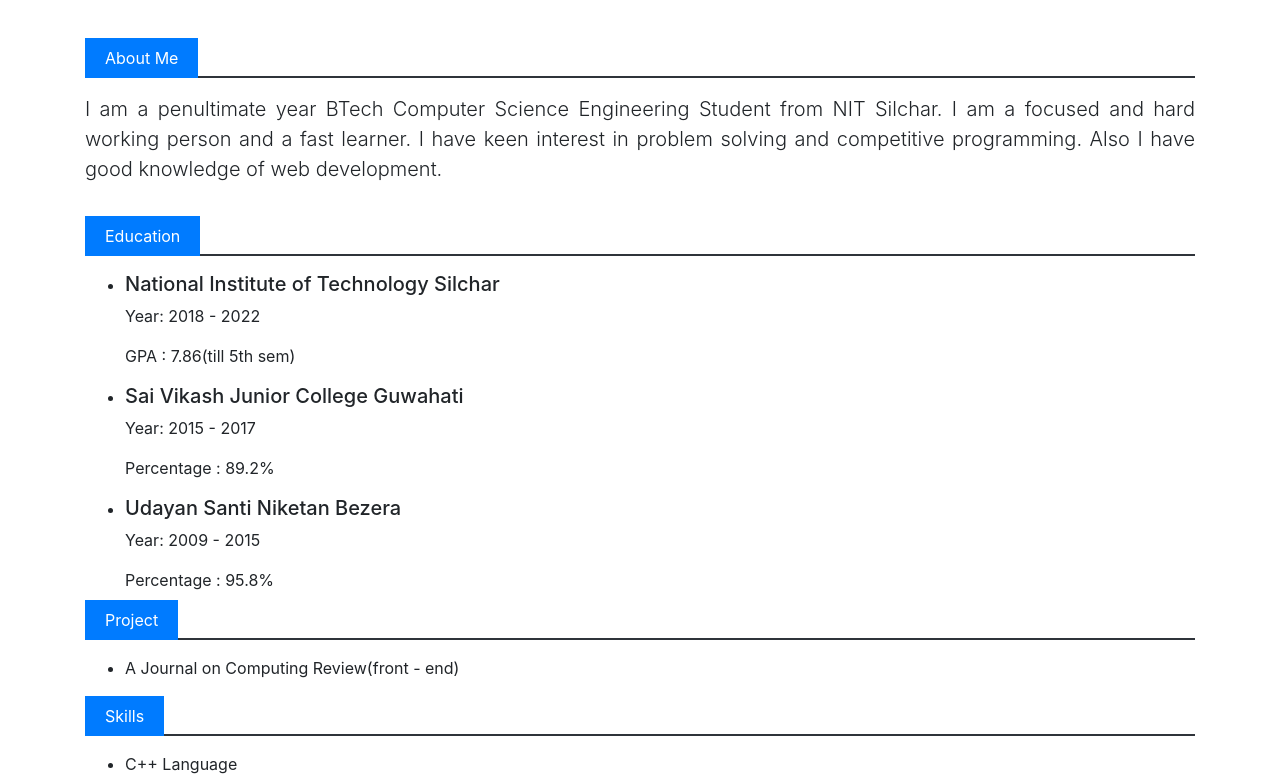
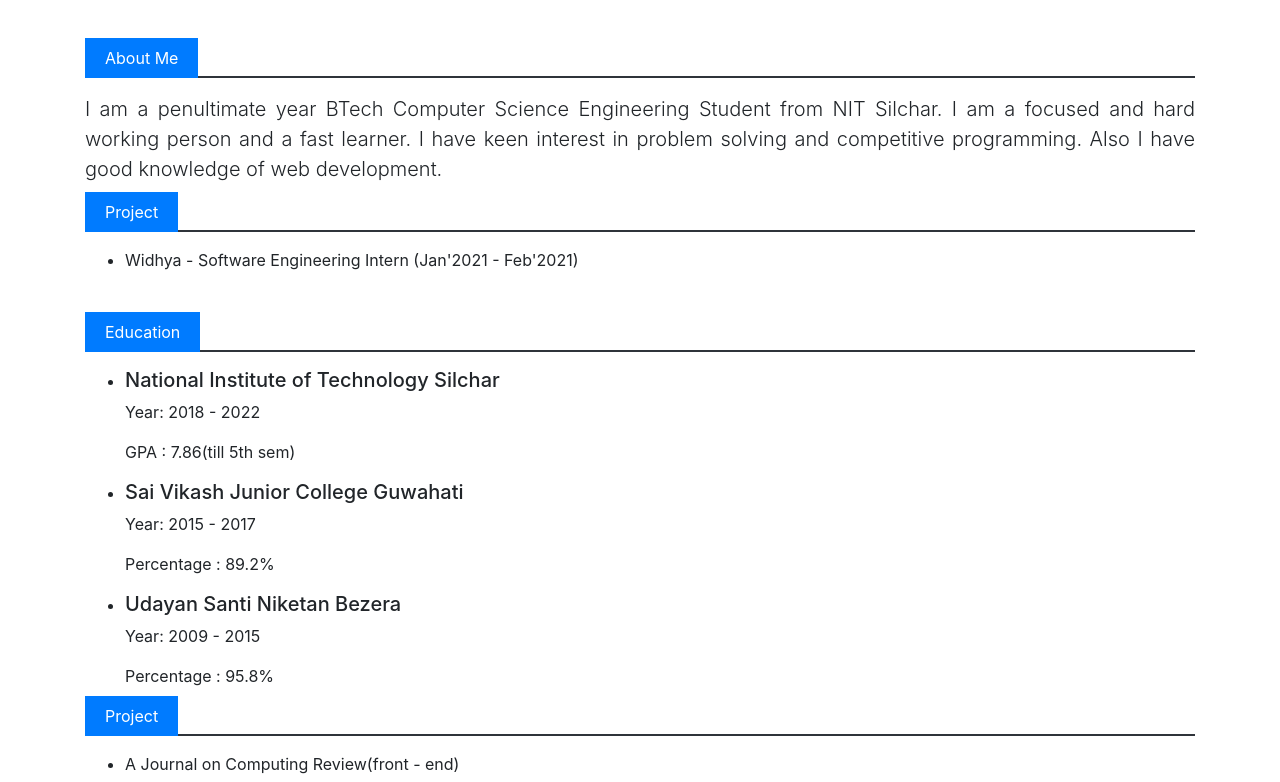
Before and after one commit to Manabili/Manabili.github.io, a plain HTML site: page index.html in a window 1280 px wide. Shown: the part 727-1509 px from the top of the page. Drawn offline with nearby package versions, Linux system fonts and the light colour scheme.

Commit message:
Update index.html

```diff
--- a/index.html
+++ b/index.html
@@ -1,4 +1,3 @@
-
 <!DOCTYPE html>
 <html lang = "en">
  <head>
@@ -25,6 +24,7 @@
                 <div class="collapse navbar-collapse" id="Navbar">
                     <ul class="navbar-nav ml-auto">
                         <li class="nav-item"><a href="#About" class="nav-link">About Me</a></li>
+                        <li class="nav-item"><a href="#Experience" class="nav-link">Experience</a></li
                         <li class="nav-item"><a href="#Education" class="nav-link">Education</a></li>
                         <li class="nav-item"><a href="#Project" class="nav-link">Project</a></li>
                         <li class="nav-item"><a href="#Skills" class="nav-link">Skills</a></li>
@@ -92,6 +92,21 @@
                     <p class="lead text-justify">I am a penultimate year BTech Computer Science Engineering Student from NIT Silchar. I am a focused and hard working person and a fast learner.
                         I have keen interest in problem solving and competitive programming. Also I have good knowledge of web development.
                     </p>
+                </div>
+            </div>
+        </div>
+    </div>
+ <!--Experience-->
+    <div id="Experience">
+        <div class="container">
+            <span class="bg-primary text-white">Project</span><hr class="bg-dark">
+            <div class="row">
+                <div class="col">
+                    <div class="card-bg-white mb-4">
+                        <ul>
+                            <li>Widhya - Software Engineering Intern (Jan'2021 - Feb'2021)</li>
+                        </ul>
+                    </div>
                 </div>
             </div>
         </div>
```
